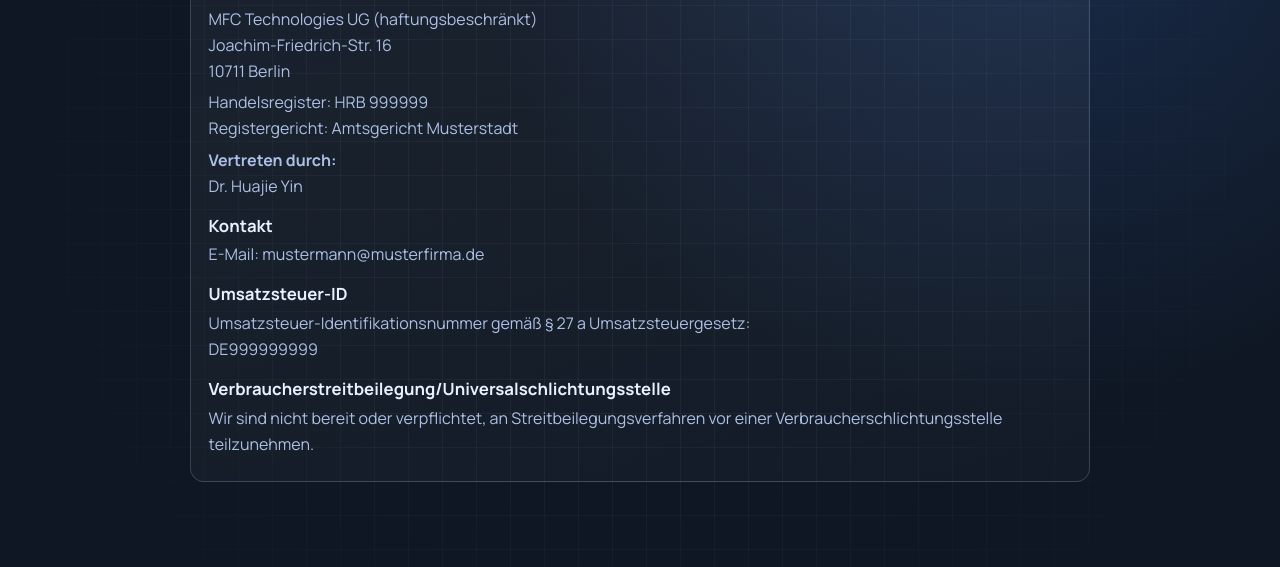
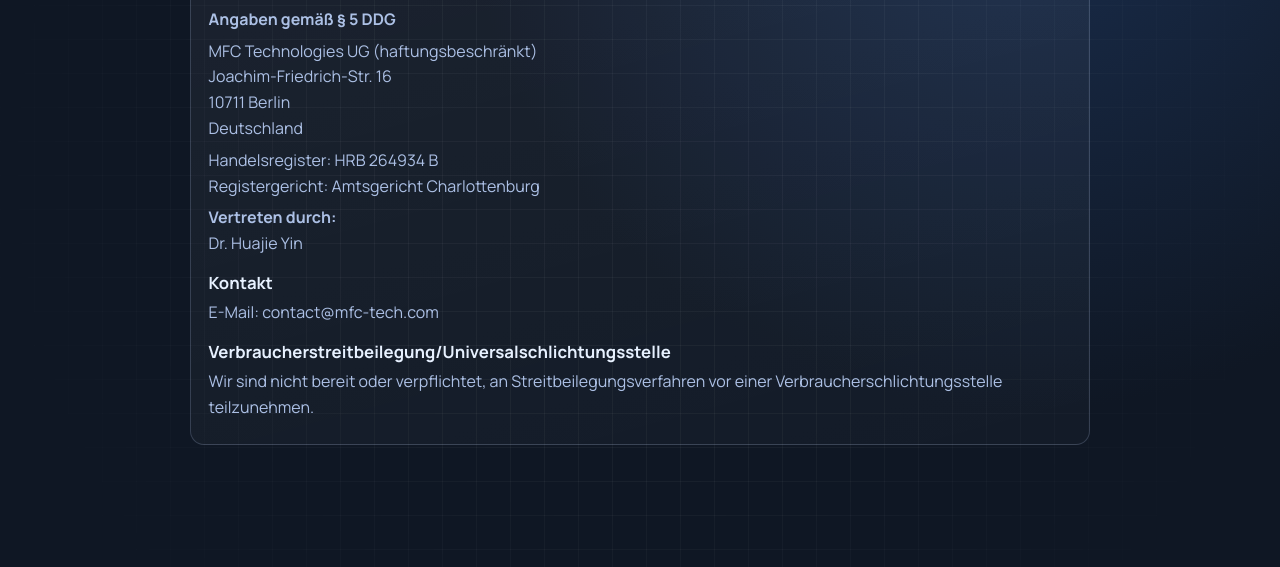
Before and after one commit to huajieyin/huajieyin.github.io, a plain HTML site: page impressum.html in a window 1280 px wide. Shown: the part 233-800 px from the top of the page. Drawn offline with Linux system fonts and the light colour scheme.

Commit message:
optimized impressum and datenschutz

```diff
--- a/impressum.html
+++ b/impressum.html
@@ -18,15 +18,17 @@
     <article class="legal-card">
       <p class="legal-kicker">Rechtliches</p>
       <h1>Impressum</h1>
+      <p><strong>Angaben gemäß § 5 DDG</strong></p>
       <p>
         MFC Technologies UG (haftungsbeschr&auml;nkt)<br />
         Joachim-Friedrich-Str. 16<br />
-        10711 Berlin
+        10711 Berlin<br />
+        Deutschland
       </p>
 
       <p>
-        Handelsregister: HRB 999999<br />
-        Registergericht: Amtsgericht Musterstadt
+        Handelsregister: HRB 264934 B<br />
+        Registergericht: Amtsgericht Charlottenburg
       </p>
 
       <p>
@@ -36,14 +38,9 @@
 
       <h2>Kontakt</h2>
       <p>
-        E-Mail: mustermann@musterfirma.de
+        E-Mail: contact@mfc-tech.com
       </p>
 
-      <h2>Umsatzsteuer-ID</h2>
-      <p>
-        Umsatzsteuer-Identifikationsnummer gem&auml;&szlig; &sect; 27 a Umsatzsteuergesetz:<br />
-        DE999999999
-      </p>
 
       <h2>Verbraucher&shy;streit&shy;beilegung/Universal&shy;schlichtungs&shy;stelle</h2>
       <p>
--- a/styles.css
+++ b/styles.css
@@ -140,9 +140,10 @@
 .hero-tag {
   margin: 1rem 0 0;
   text-transform: uppercase;
-  letter-spacing: 0.08em;
-  font-size: 0.78rem;
-  color: var(--accent-2);
+  letter-spacing: 0.09em;
+  font-size: clamp(0.92rem, 1.6vw, 1.08rem);
+  font-weight: 700;
+  color: #ffd07c;
 }
 
 .section {
```
Also changed, not shown: 3 other files.
